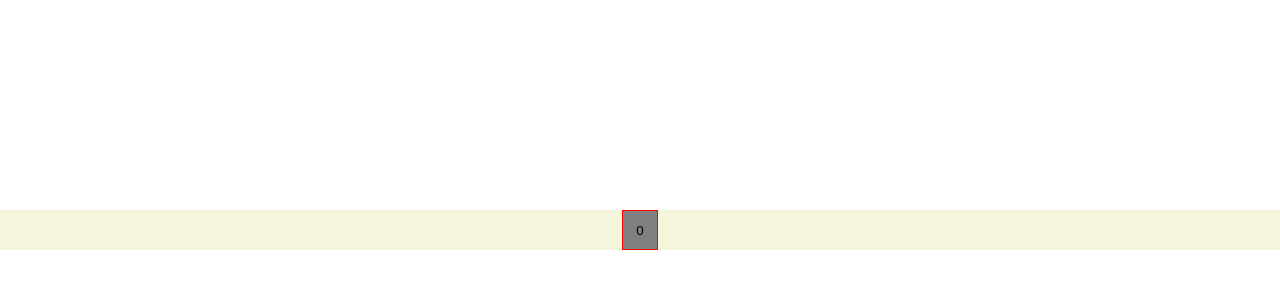
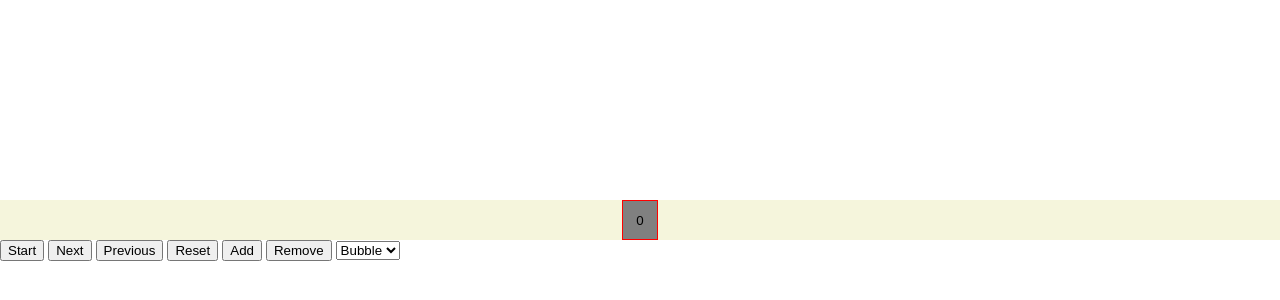
Before and after one commit to evanmckinney03/evanmckinney03.github.io, a plain HTML site: page algorithms/sorting/sorting.html in a window 1280 px wide. Shown: the part 170-470 px from the top of the page. Drawn offline with Linux system fonts and the light colour scheme.

Commit message:
Added basic buttons, subject to change

```diff
--- a/algorithms/sorting/sorting.html
+++ b/algorithms/sorting/sorting.html
@@ -3,7 +3,18 @@
   <link rel="stylesheet" href="sorting.css">
 </head>
 <body>
-  <div id = array-container>
+  <div id="array-container">
+  </div>
+  <div id="buttons">
+    <button>Start</button>
+    <button>Next</button>
+    <button>Previous</button>
+    <button>Reset</button>
+    <button>Add</button>
+    <button>Remove</button>
+    <select id = "algs">
+      <option value="bubble">Bubble</option>
+    </select>
   </div>
   <script src="sorting.js"></script>
 </body>
```
